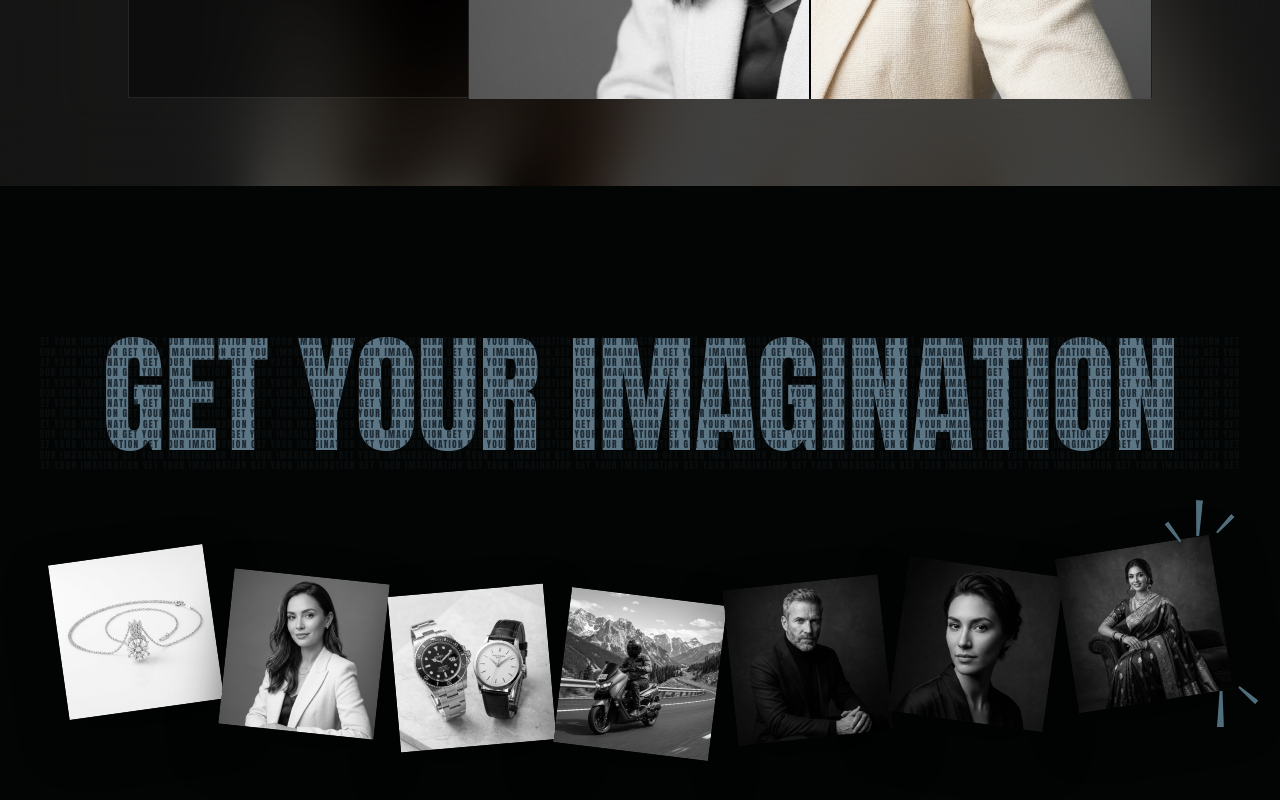
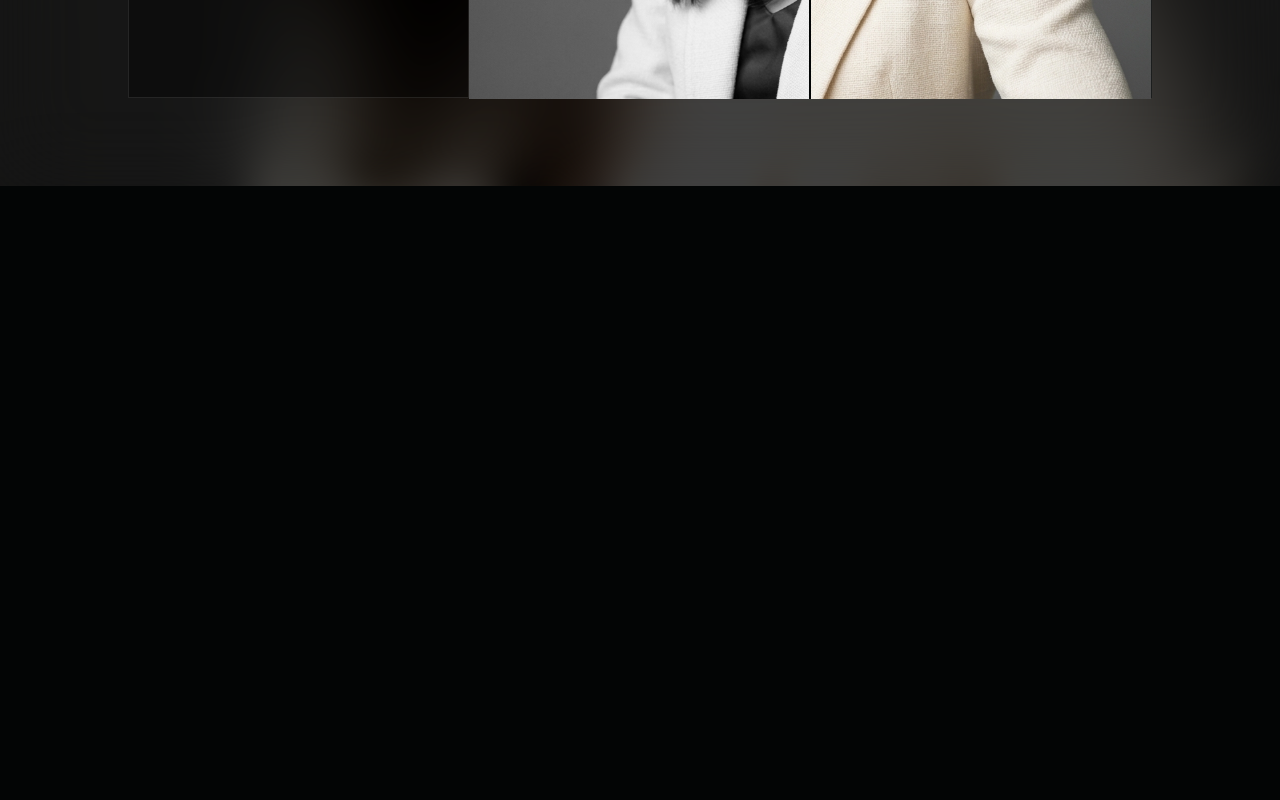
Before and after one commit to techieadi4703/venky-prototype1, a Next.js app: page /work in a window 1280 px wide. Shown: the part 614-1414 px from the top of the page. After the commit the page ends 800 px from the top, so only its background shows below. Built offline with nearby package versions, Linux system fonts and the light colour scheme.

Commit message:
chore: migrate framer-motion to motion/react and comment out GetYourImagination component

```diff
--- a/app/work/page.tsx
+++ b/app/work/page.tsx
@@ -7,7 +7,7 @@ export default function WorkPage() {
   return (
     <div className="relative min-h-[720px] w-full flex flex-col bg-ink">
       <WorkCarousel />
-      <GetYourImagination />
+      {/* <GetYourImagination /> */}
     </div>
   );
 }
--- a/components/paper-conveyor.tsx
+++ b/components/paper-conveyor.tsx
@@ -1,5 +1,5 @@
 import Image from "next/image";
-import { motion, useReducedMotion } from "framer-motion";
+import { motion, useReducedMotion } from "motion/react";
 
 export interface PaperConveyorProps {
   speed?: number;
--- a/components/printer-paper-flow.tsx
+++ b/components/printer-paper-flow.tsx
@@ -1,7 +1,7 @@
 "use client";
 
 import { useEffect, useRef } from "react";
-import { useAnimationFrame, useReducedMotion } from "framer-motion";
+import { useAnimationFrame, useReducedMotion } from "motion/react";
 
 /**
  * PrinterPaperFlow
--- a/package.json
+++ b/package.json
@@ -11,6 +11,7 @@
   "dependencies": {
     "@gsap/react": "^2.1.2",
     "gsap": "^3.15.0",
+    "motion": "^12.42.2",
     "next": "16.2.10",
     "react": "19.2.4",
     "react-dom": "19.2.4"
```
Also changed, not shown: 1 other file (tests, documents, lock files or other folders).
